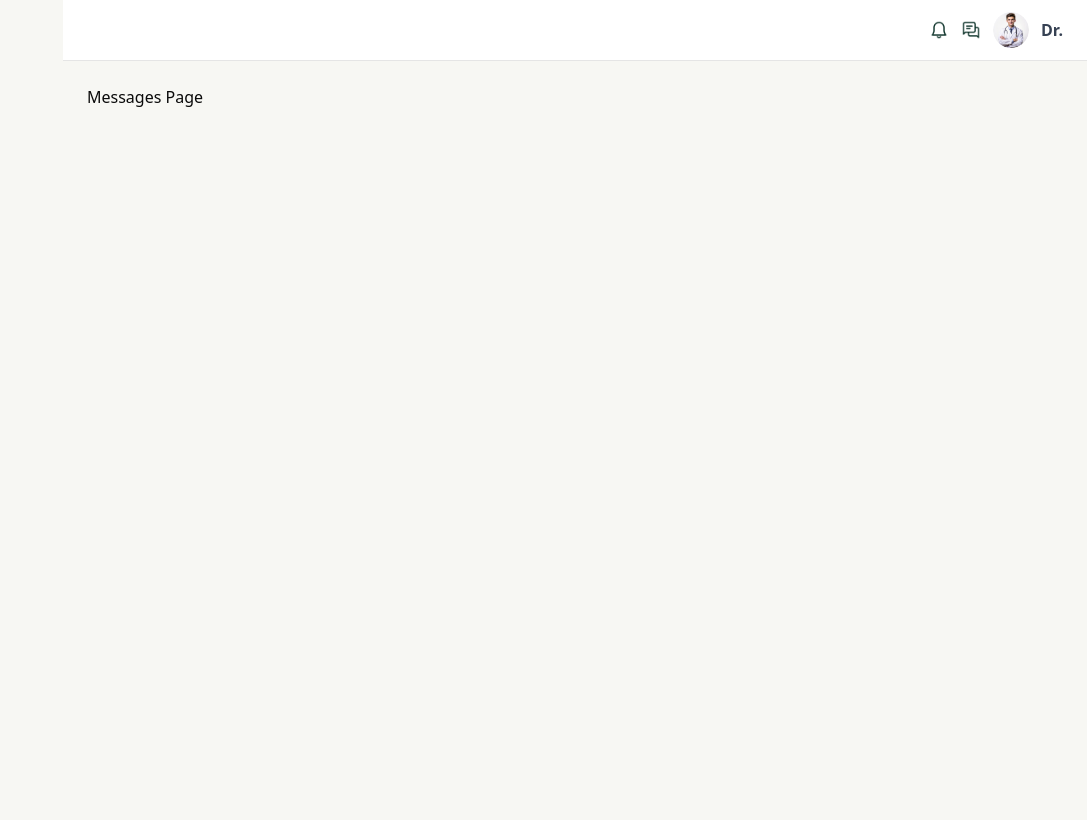
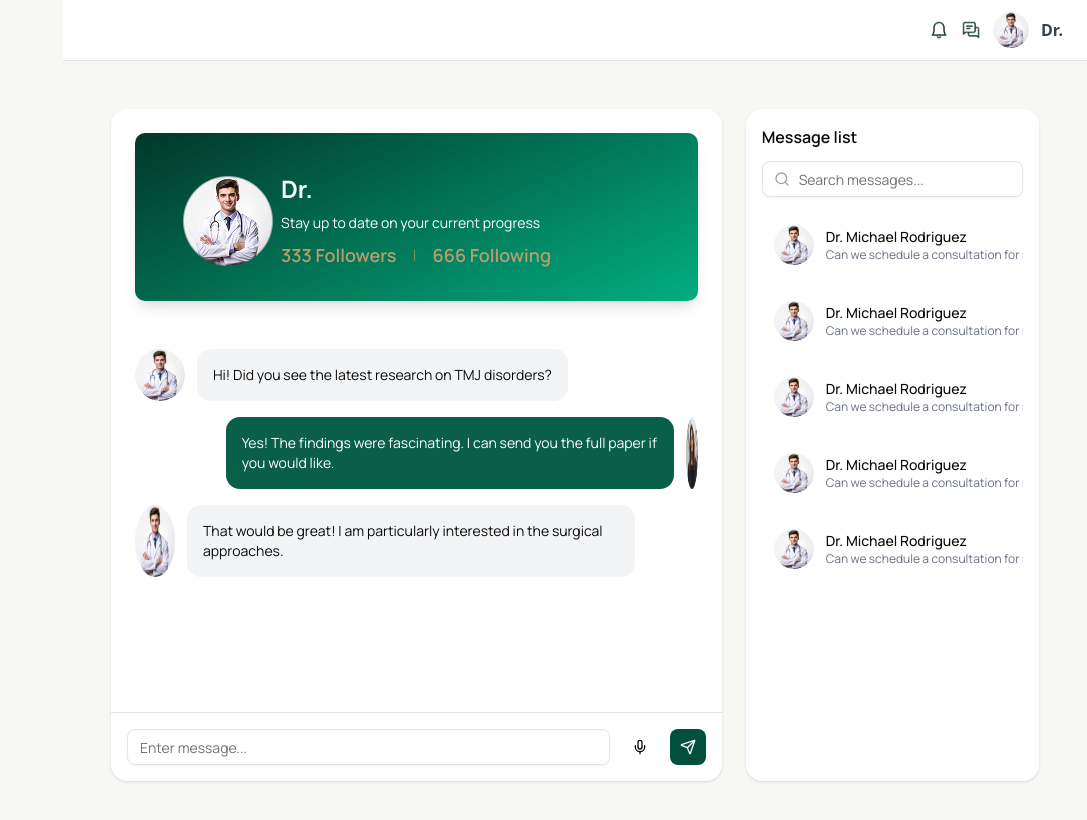
Before and after one commit to abedinalways/TableRounds_frontend, a Next.js app: page /dashboard/messages in a window 1280 px wide. Shown: the top 820 px of the page, without its empty margins (193-1280 px from the left). Built offline with nearby package versions, Linux system fonts and the light colour scheme.

Commit message:
message page added

```diff
--- a/src/app/(Dashboard)/dashboard/messages/page.tsx
+++ b/src/app/(Dashboard)/dashboard/messages/page.tsx
@@ -1,9 +1,11 @@
+import ChatLayout from '@/components/message/ChatLayout'
 import React from 'react'
 
 export default function MessagesPage() {
   return (
     <div className='h-screen'>
-      <h1>Messages Page</h1>
+
+      <ChatLayout/>
     </div>
   )
 }
--- a/src/components/main_dashboard_component/WelcomeBanner.tsx
+++ b/src/components/main_dashboard_component/WelcomeBanner.tsx
@@ -1,6 +1,4 @@
 'use client';
-
-
 import { useEffect, useRef, useState } from 'react';
 import { getUser } from '@/lib/auth';
 import Image from 'next/image';
--- /dev/null
+++ b/src/components/message/ChatLayout.tsx
@@ -0,0 +1,165 @@
+'use client'
+import Image from 'next/image';
+import { Input } from '@/components/ui/input';
+import { Button } from '@/components/ui/button';
+import { Search, Mic, Send } from 'lucide-react';
+import { useEffect, useRef, useState } from 'react';
+import { getUser } from '@/lib/auth';
+
+import gsap from 'gsap';
+
+export default function ChatLayout() {
+  const [userName] = useState(() => getUser()?.name ?? '');
+  const textRef = useRef<HTMLHeadingElement | null>(null);
+
+  useEffect(() => {
+    if (textRef.current) {
+      gsap.fromTo(
+        textRef.current,
+        { opacity: 0, y: 20 },
+        {
+          opacity: 1,
+          y: 0,
+          duration: 0.8,
+          ease: 'power3.out',
+        }
+      );
+    }
+  }, [userName]);
+
+  return (
+    <section className="grid grid-cols-12 gap-6 h-[90vh] p-6 bg-[#f7f8f4] font-[manrope]">
+      {/* Chat Area */}
+      <div className="col-span-12 lg:col-span-8 bg-white rounded-2xl shadow-sm flex flex-col">
+        {/* Header */}
+        <div className="px-4 pt-2 d:pt-0 background text-white rounded-lg shadow-lg relative overflow-hidden font-[manrope] m-6">
+          <div className="flex  items-start justify-between relative z-10">
+            <div className="flex flex-col justify-between gap-18 md:p-8">
+              <div className="md:flex items-center gap-2">
+                <div>
+                  <Image
+                    src="/images/dashboard/main_dashboard/doctor.png"
+                    width={90}
+                    height={90}
+                    alt="doctor"
+                    className="md:w-[90px] md:h-[90px] w-[40px] h-[40px]"
+                  />
+                </div>
+                <div className="space-y-2">
+                  <h2 ref={textRef} className="md:text-2xl text-lg font-bold">
+                    Dr. {userName}
+                  </h2>
+
+                  <p className="md:text-sm text-xs">
+                    Stay up to date on your current progress
+                  </p>
+
+                  <div className="flex md:space-x-4 space-x-2  text-[#b79e6b]">
+                    <span className="md:text-lg text-xs font-semibold">
+                      333 Followers
+                    </span>
+                    <span className="flex items-center opacity-60">|</span>
+                    <span className="md:text-lg text-xs font-semibold">
+                      666 Following
+                    </span>
+                  </div>
+                </div>
+              </div>
+            </div>
+          </div>
+        </div>
+        {/*  */}
+        {/* Messages */}
+        <div className="flex-1 p-6 space-y-4 overflow-y-auto">
+          <div className="flex gap-3">
+            <Image
+              src="/images/dashboard/message/doctor.png"
+              alt="user"
+              width={50}
+              height={50}
+              className="rounded-[36px]"
+            />
+            <div className="bg-gray-100 p-4 rounded-xl max-w-md text-sm">
+              Hi! Did you see the latest research on TMJ disorders?
+            </div>
+          </div>
+
+          <div className="flex justify-end gap-3">
+            <div className="bg-[#095f48] text-white p-4 rounded-xl max-w-md text-sm">
+              Yes! The findings were fascinating. I can send you the full paper
+              if you would like.
+            </div>
+            <Image
+              src="/images/dashboard/message/me.png"
+              alt="me"
+              width={12}
+              height={12}
+              className="rounded-[36px]"
+            />
+          </div>
+
+          <div className="flex gap-3">
+            <Image
+              src="/images/dashboard/message/doctor.png"
+              alt="user"
+              width={40}
+              height={40}
+              className="rounded-full"
+            />
+            <div className="bg-gray-100 p-4 rounded-xl max-w-md text-sm">
+              That would be great! I am particularly interested in the surgical
+              approaches.
+            </div>
+          </div>
+        </div>
+
+        {/* Input */}
+        <div className="p-4 border-t flex items-center gap-3">
+          <Input placeholder="Enter message..." className="flex-1" />
+          <Button size="icon" variant="ghost">
+            <Mic size={18} />
+          </Button>
+          <Button size="icon">
+            <Send size={18} />
+          </Button>
+        </div>
+      </div>
+
+      {/* Message List */}
+      <aside className="col-span-12 lg:col-span-4 bg-white rounded-2xl shadow-sm p-4 flex flex-col">
+        <h4 className="font-semibold mb-3">Message list</h4>
+        <div className="relative mb-4">
+          <Search
+            className="absolute left-3 top-1/2 -translate-y-1/2 text-gray-400"
+            size={16}
+          />
+          <Input placeholder="Search messages..." className="pl-9" />
+        </div>
+
+        <div className="space-y-3 overflow-y-auto">
+          {[1, 2, 3, 4, 5].map(item => (
+            <div
+              key={item}
+              className="flex items-center gap-3 p-3 rounded-xl hover:bg-gray-100 cursor-pointer"
+            >
+              <Image
+                src="/images/dashboard/message/doctor.png"
+                alt="list"
+                width={40}
+                height={40}
+                className="rounded-full"
+              />
+              <div className="flex-1">
+                <p className="text-sm font-medium">Dr. Michael Rodriguez</p>
+                <p className="text-xs text-gray-500 truncate">
+                  Can we schedule a consultation for next...
+                </p>
+              </div>
+              <span className="text-xs text-gray-400">15m</span>
+            </div>
+          ))}
+        </div>
+      </aside>
+    </section>
+  );
+}
```
Also changed, not shown: public/images/dashboard/message/doctor.png (added), public/images/dashboard/message/me.png (added).
